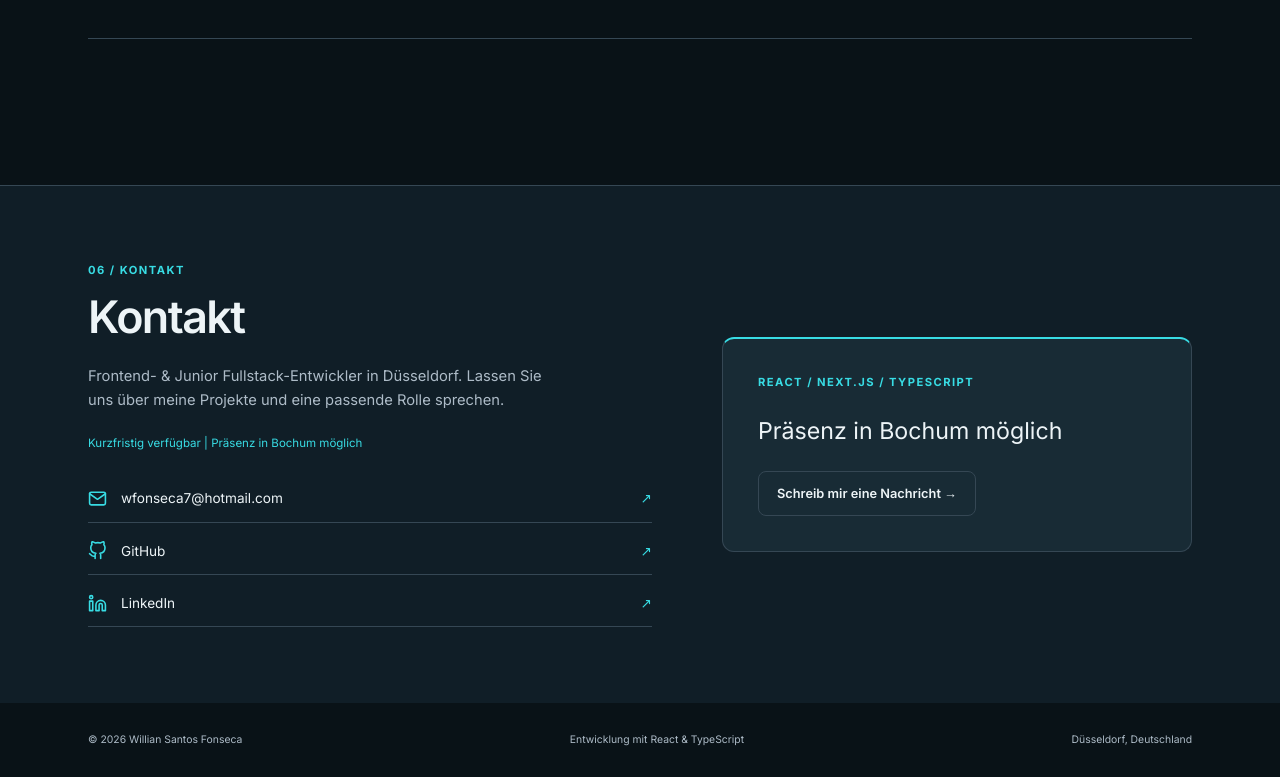
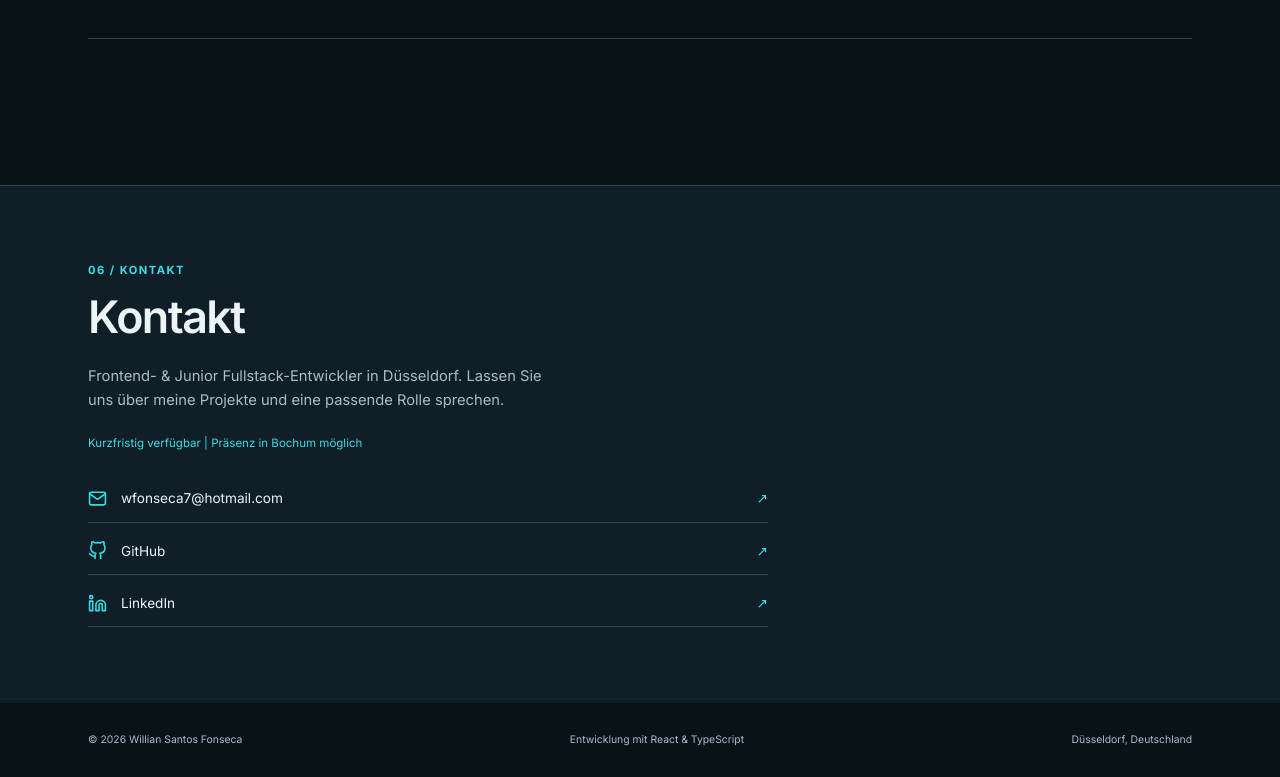
Before and after one commit to Willianfonseca7/willianfonseca-portfolio, a React (Vite) app: page / in a window 1280 px wide. Shown: the part 6584-7361 px from the top of the page. Built offline with nearby package versions, Linux system fonts and the light colour scheme.

Commit message:
Remove o bloco adicional da seção de contato na página inicial

```diff
--- a/src/components/sections/ContactSection.tsx
+++ b/src/components/sections/ContactSection.tsx
@@ -2,7 +2,6 @@ import { FiMail, FiGithub, FiLinkedin } from "react-icons/fi";
 import { useLanguage } from "../../hooks/useLanguage";
 import Container from "../ui/Container";
 import ContactForm from "./ContactForm";
-import Button from "../ui/Button";
 const icons = { mail: FiMail, github: FiGithub, linkedin: FiLinkedin };
 export default function ContactSection({
   compact = false,
@@ -14,7 +13,7 @@ export default function ContactSection({
   return (
     <section id="kontakt" className="section-space contact-section">
       <Container>
-        <div className="contact-grid">
+        <div className={`contact-grid ${compact ? "contact-grid--compact" : ""}`}>
           <div>
             <p className="eyebrow">06 / {content.contact.title}</p>
             <Heading className={compact ? "" : "page-title"}>
@@ -51,17 +50,7 @@ export default function ContactSection({
               })}
             </div>
           </div>
-          {compact ? (
-            <div className="contact-callout">
-              <p className="eyebrow">React / Next.js / TypeScript</p>
-              <p>{content.hero.note}</p>
-              <Button href="/kontakt" variant="secondary">
-                {content.contact.form.title} →
-              </Button>
-            </div>
-          ) : (
-            <ContactForm />
-          )}
+          {!compact && <ContactForm />}
         </div>
       </Container>
     </section>
--- a/src/index.css
+++ b/src/index.css
@@ -656,6 +656,10 @@
     gap: 70px;
     align-items: start;
   }
+  .contact-grid--compact {
+    grid-template-columns: minmax(0, 1fr);
+    max-width: 680px;
+  }
   .contact-grid h1,
   .contact-grid h2 {
     font-size: 2.8rem;
@@ -694,18 +698,6 @@
   .contact-link > span:last-child {
     margin-left: auto;
     color: var(--accent);
-  }
-  .contact-callout {
-    padding: 35px;
-    background: var(--surface-2);
-    border-radius: 12px;
-    border: 1px solid var(--border);
-    align-self: center;
-  }
-  .contact-callout > p:nth-child(2) {
-    font-size: 1.45rem;
-    line-height: 1.4;
-    margin: 24px 0;
   }
   .site-footer {
     padding: 28px 0;
@@ -1031,9 +1023,6 @@
   .contact-grid h2 {
     font-size: 2.2rem;
   }
-  .contact-callout {
-    padding: 25px;
-  }
   .site-footer > div > div {
     gap: 10px;
     flex-direction: column;
@@ -1340,7 +1329,6 @@ html[data-theme="light"] .showcase-light { opacity: 0.5; }
 .home-profile .text-muted { font-size: 0.9rem; }
 .home-profile .btn { margin-top: 16px; }
 .home-page .skills-grid > div { border-left: 2px solid var(--border); padding-left: 20px; }
-.home-page .contact-callout { border-top: 2px solid var(--accent); }
 @media (prefers-reduced-motion: no-preference) {
   .product-hero .hero-copy > * { animation: hero-reveal 650ms both; }
   .product-hero .hero-copy > :nth-child(2) { animation-delay: 80ms; }
```
